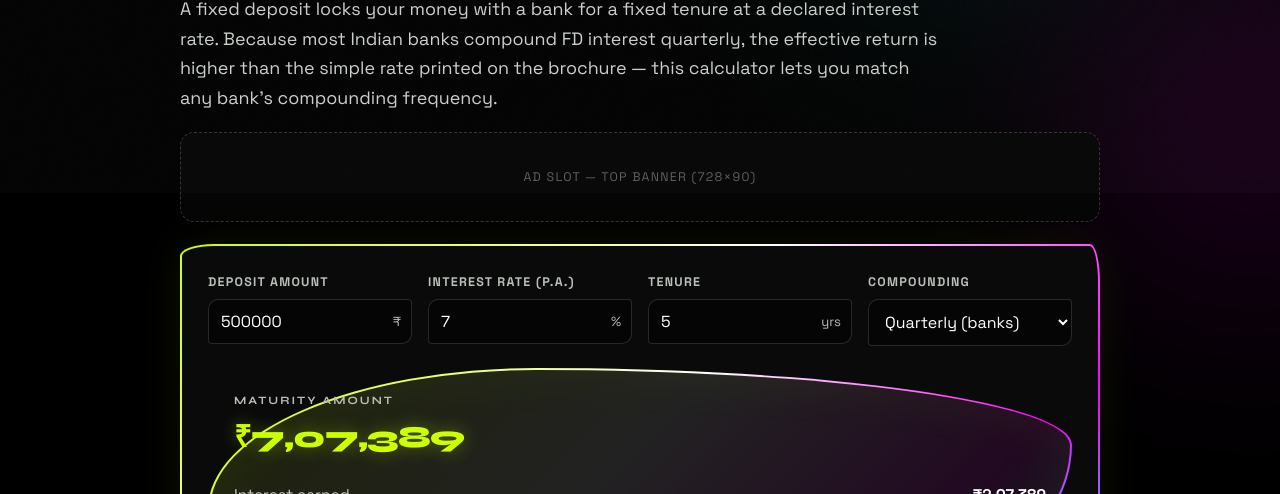
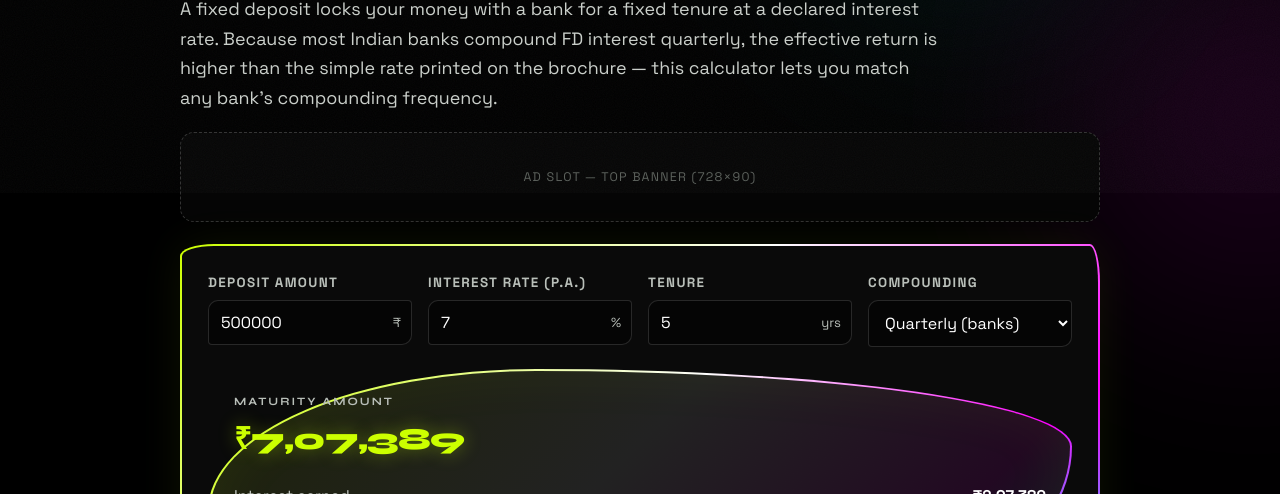
Before and after one commit to Nilabh-code/calcforge, a plain HTML site: page fd-calculator.html in a window 1280 px wide. Shown: the part 607-1101 px from the top of the page. Drawn offline with Linux system fonts and the light colour scheme.

Commit message:
Brighten field labels for legibility

```diff
--- a/assets/style.css
+++ b/assets/style.css
@@ -48,7 +48,7 @@ h3{font-family:"Syne",sans-serif;font-weight:700;color:var(--acid);margin:.9em 0
 .tool-card:hover strong{text-shadow:1px 0 rgba(255,0,255,.35),-1px 0 rgba(0,240,255,.35)}
 .tool-card span{font-size:.92rem;color:var(--muted)}
 .calc-form{display:grid;grid-template-columns:repeat(auto-fit,minmax(200px,1fr));gap:16px}
-.field label{display:block;font-size:.78rem;font-weight:700;color:var(--muted);margin-bottom:6px;text-transform:uppercase;letter-spacing:.1em}
+.field label{display:block;font-size:.84rem;color:#cfd4cf;font-weight:700;color:var(--muted);margin-bottom:6px;text-transform:uppercase;letter-spacing:.1em}
 .input-wrap{position:relative;display:flex;align-items:center}
 input,select{width:100%;padding:11px 12px;border:1px solid var(--line);border-radius:10px 4px 10px 4px;font-size:1rem;background:#050505;color:#fff;font-family:"Space Grotesk",sans-serif}
 input:focus,select:focus{outline:none;border-color:var(--acid);box-shadow:0 0 0 1px var(--acid),0 0 22px rgba(204,255,0,.35)}
```
